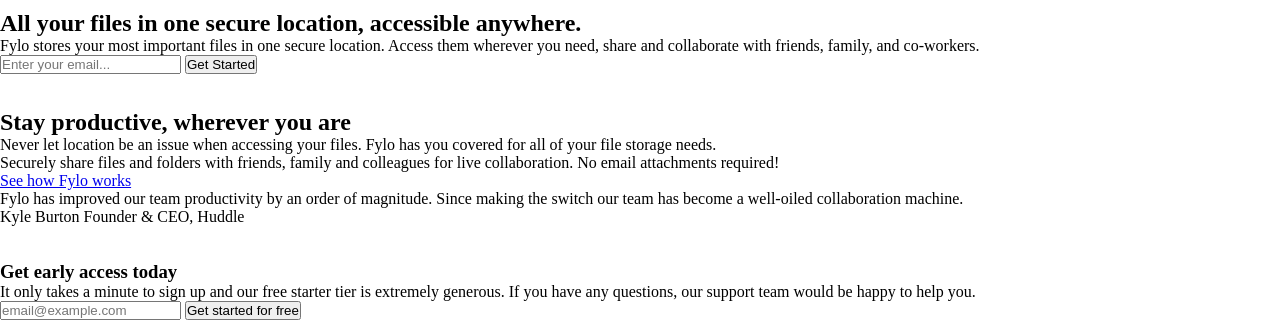
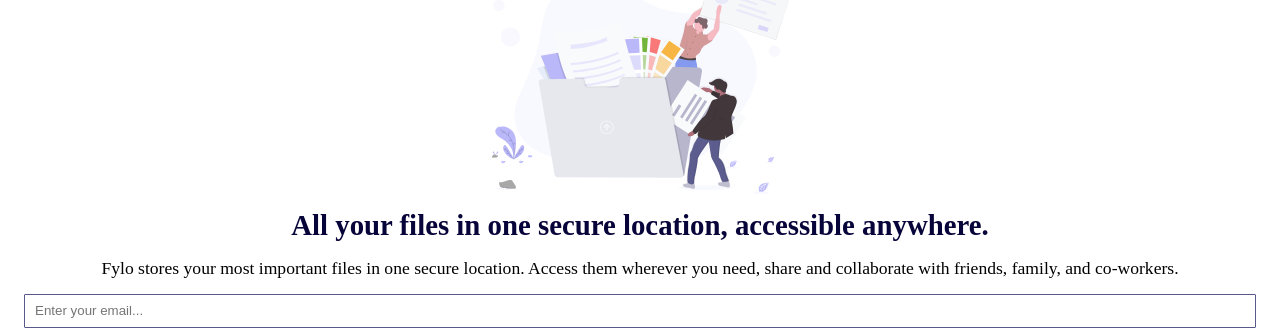
Before and after one commit to S1S4/fylo-landing-page, a plain HTML site: page index.html in a window 1280 px wide. Shown: the part 171-506 px from the top of the page. Drawn offline with Linux system fonts and the light colour scheme.

Commit message:
added styles to section--1

```diff
--- a/index.html
+++ b/index.html
@@ -27,21 +27,23 @@
     </nav>
 
     <section class="files-section section--1">
+      <img src="./images/illustration-1.svg" alt="illustration" id="illustration-1">
+      <div class="files-section--description">
         <h1>
           All your files in one secure location, accessible anywhere.
         </h1>
         <p>
           Fylo stores your most important files in one secure location. Access them wherever you need, share and collaborate with friends, family, and co-workers.
         </p>
+      </div>
       <form class="files-section--form form">
-        <input type="text" placeholder="Enter your email...">
-        <input type="submit" value="Get Started">
+        <input type="text" placeholder="Enter your email..." class="form-field text-input">
+        <input type="submit" value="Get Started" class="form-field submit-button">
       </form>
-        <!-- <img src="./images/illustration-1.svg" alt="illustration"> -->
     </section>
 
     <section class="productivity-section section--2">
-      <div class="productivity-section-description">
+      <div class="productivity-section--description">
         <h2>Stay productive, wherever you are</h2>
         <p>
           Never let location be an issue when accessing your files. Fylo has you covered for all of your file storage needs.
@@ -52,7 +54,7 @@
         <a href="#">See how Fylo works</a>
       </div>
 
-      <div class="productivity-section-comment">
+      <div class="productivity-section--comment">
         <p>
           Fylo has improved our team productivity by an order of magnitude. Since making the switch our team has become a well-oiled collaboration machine.
         </p>
@@ -70,8 +72,8 @@
         It only takes a minute to sign up and our free starter tier is extremely generous. If you have any questions, our support team would be happy to help you.
       </p>
       <form class="early-access-section--form form">
-        <input type="text" placeholder="email@example.com">
-        <input type="button" value="Get started for free">
+        <input type="text" placeholder="email@example.com" class="form-field text-input">
+        <input type="button" value="Get started for free" class="form-field submit-button">
       </form>
     </section>
 
--- a/styles/styles.css
+++ b/styles/styles.css
@@ -24,22 +24,21 @@ body {
     -ms-overflow-style: none;
     scrollbar-width: none;
     overflow-y: scroll;
+    font-size: 1rem;
 }
 body::-webkit-scrollbar {
     display: none;
 }
 .main-container {
-    display: grid;
     min-height: 100vh;
-    background-color: white;
 }
 .navbar {
     display: flex;
     justify-content: space-between;
     padding: 24px;
 }
-.navbar img {
-    width: 27%;
+.navbar #logo {
+    width: 26%;
 }
 .navbar-buttons {
     display: flex;
@@ -50,3 +49,55 @@ body::-webkit-scrollbar {
     border: none;
     background-color: white;
 }
+
+/* ------------------------------------------------------ */
+
+.section--1,
+.section--2,
+.section--3,
+.footer {
+    display: grid;
+    grid-template-columns: auto;
+    margin: 0 1.5rem;
+}
+
+/* ------------------------------------------------------ */
+
+.section--1 {
+    text-align: center;
+}
+.section--1 #illustration-1 {
+    display: block;
+    justify-self: center;
+    max-width: 300px;
+}
+.section--1 h1 {
+    color: var(--veryDarkBlue);
+    font-size: 1.8rem;
+    margin: 0.9375rem 0;
+}
+.section--1 p {
+    font-size: 1.1rem;
+    line-height: 1.375rem;
+    margin: 15px 0;
+}
+
+/* ------------------------------------------------------ */
+
+.form {
+    display: flex;
+    flex-direction: column;
+}
+.form-field {
+    border: 1px solid var(--desaturatedBlue);
+    border-radius: 1px;
+    margin-bottom: 0.625rem;
+    height: 2rem;
+}
+.form-field::placeholder {
+    padding-left: 10px;
+}
+.submit-button {
+    color: var(--lightGrayishBlue);
+    background-color: var(--brightBlue);
+}
```
Lines whose indentation alone changed are shown as unchanged.
